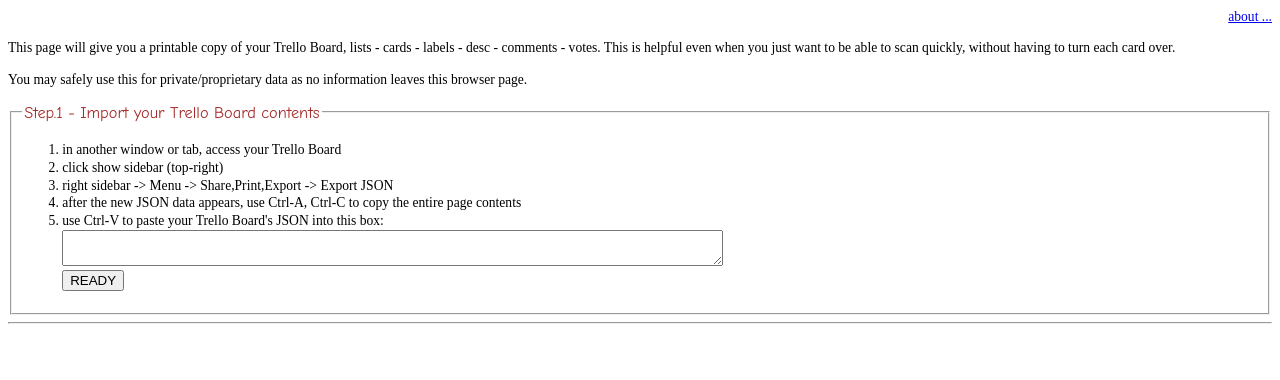
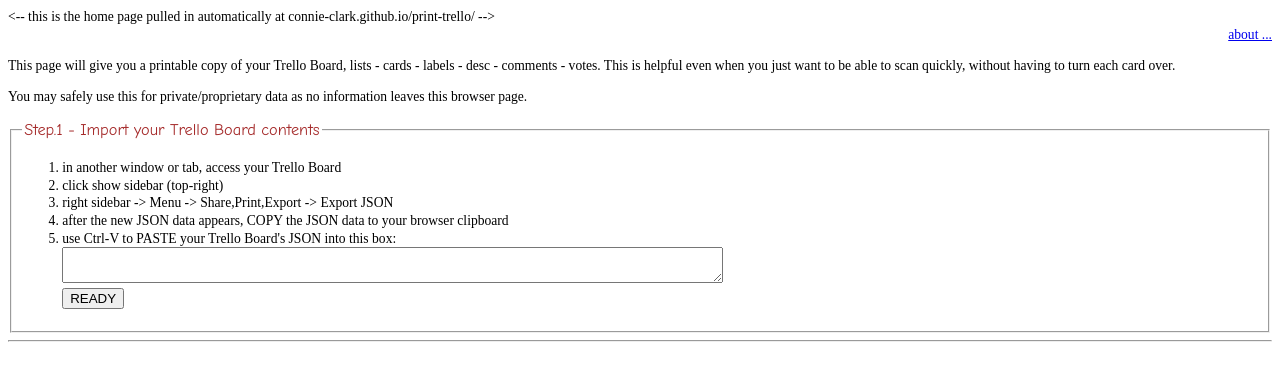
Before and after one commit to connie-clark/print-trello, a plain HTML site: page index.htm in a window 1280 px wide. Drawn offline with Linux system fonts and the light colour scheme.

Commit message:
q=# to force load of newest json
plus minor wording changes, comments

```diff
--- a/index.htm
+++ b/index.htm
@@ -1,11 +1,13 @@
 <head>
 <title>Print Trello Lists/Cards/...</title>
+
+  <-- this is the home page pulled in automatically at connie-clark.github.io/print-trello/ -->
 
 <link rel=stylesheet type=text/css href=style.css></link>
 
 <script src=board.js?q=8></script>
-<script src=pref.js?q=8></script>
-<script src=layout.js?q=8></script>
+<script src=pref.js?q=9></script>
+<script src=layout.js?q=9></script>
 <script src=showdown.js></script>
 
 </head>
@@ -23,8 +25,8 @@
 <li>in another window or tab, access your Trello Board
 <li>click show sidebar (top-right)
 <li>right sidebar -> Menu -> Share,Print,Export -> Export JSON
-<li>after the new JSON data appears, use Ctrl-A, Ctrl-C to copy the entire page contents
-<li>use Ctrl-V to paste your Trello Board's JSON into this box:
+<li>after the new JSON data appears, COPY the JSON data to your browser clipboard
+<li>use Ctrl-V to PASTE your Trello Board's JSON into this box:
 <br><textarea id=TA rows=2 cols=80 NOWRAP></textarea>
 <br><input type=button value='READY' onClick=step1()>
 </ol>
```
